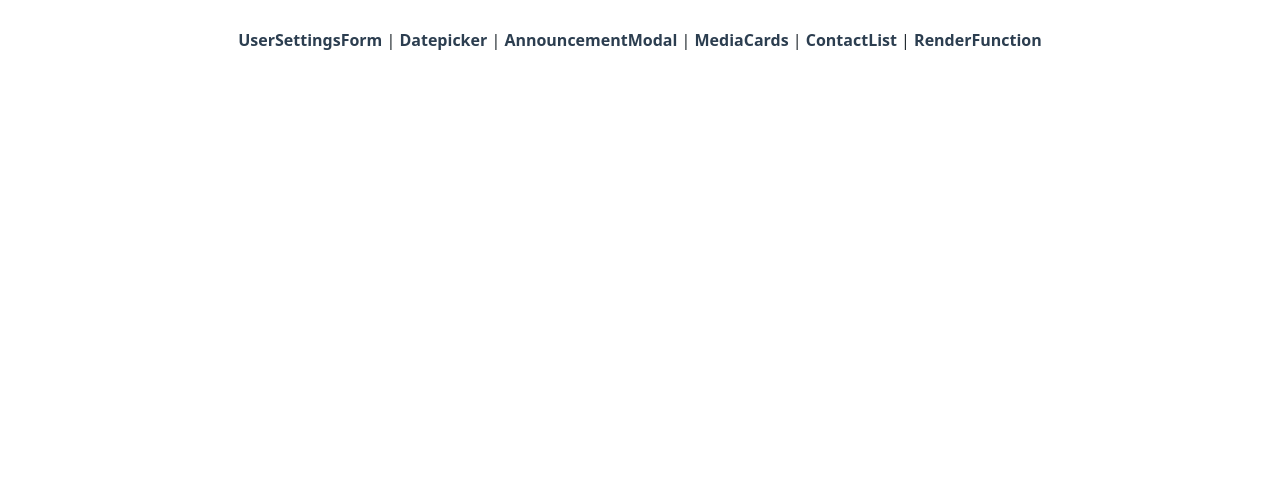
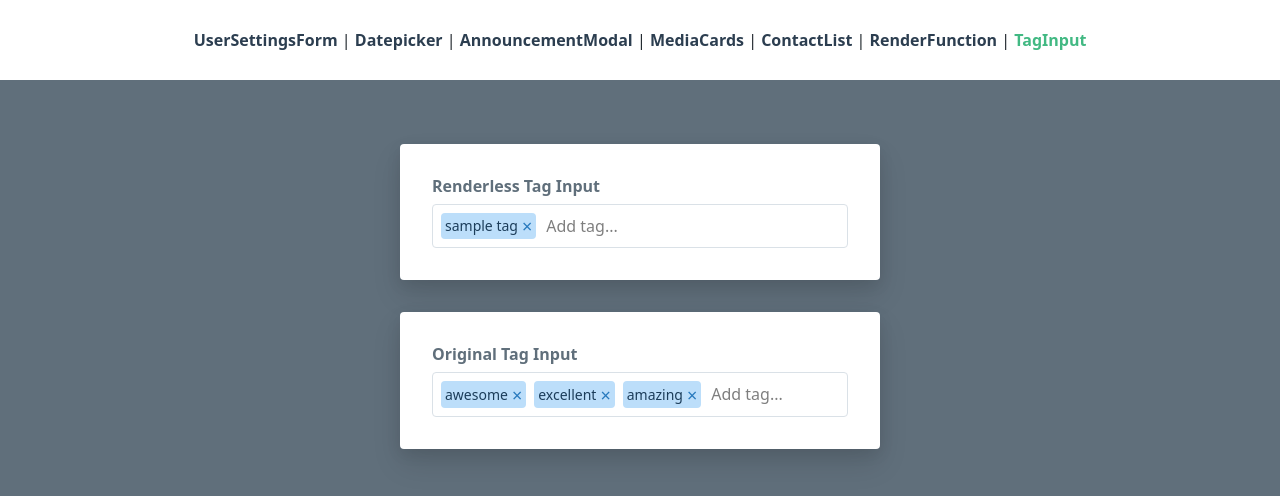
Before and after one commit to 124c4a11/AdvancedVueComponentDesign-Vue.js-, a Vue app: page /tag-input in a window 1280 px wide. Shown: the top 496 px of the page. Built offline with nearby package versions, Linux system fonts and the light colour scheme.

Commit message:
TagInput: getting started with renderless components

```diff
--- a/src/App.vue
+++ b/src/App.vue
@@ -6,7 +6,8 @@
       <router-link to="/announcement-modal">AnnouncementModal</router-link> |
       <router-link to="/media-cards">MediaCards</router-link> |
       <router-link to="/contact-list">ContactList</router-link> |
-      <router-link to="/render-function">RenderFunction</router-link>
+      <router-link to="/render-function">RenderFunction</router-link> |
+      <router-link to="/tag-input">TagInput</router-link>
     </div>
     <router-view/>
   </div>
--- /dev/null
+++ b/src/components/RenderlessTagInput.vue
@@ -0,0 +1,7 @@
+<script>
+export default {
+  render () {
+    return this.$scopedSlots.default({})
+  }
+}
+</script>
--- /dev/null
+++ b/src/components/TagInput.vue
@@ -0,0 +1,63 @@
+<template>
+  <div class="tag-input">
+    <span v-for="tag in tags" :key="tag" class="tag-input-tag">
+      <span>{{ tag }}</span>
+      <button type="button" class="tag-input-remove"
+        @click="removeTag(tag)"
+      >&times;</button>
+    </span>
+    <input class="tag-input-text" placeholder="Add tag..."
+      v-model="input"
+      @keydown.backspace="handleBackspace"
+      @keydown.enter.prevent="addTag"
+    >
+  </div>
+</template>
+
+<script>
+export default {
+  model: {
+    prop: 'tags',
+    event: 'update'
+  },
+
+  props: ['tags'],
+
+  data () {
+    return {
+      input: ''
+    }
+  },
+
+  computed: {
+    newTag () {
+      return this.input.trim()
+    }
+  },
+
+  methods: {
+    removeTag (tag) {
+      this.$emit('update', this.tags.filter((t) => t !== tag))
+    },
+
+    addTag () {
+      if (this.newTag.length === 0 || this.tags.includes(this.newTag)) {
+        return
+      }
+
+      this.$emit('update', [...this.tags, this.newTag])
+      this.clearInput()
+    },
+
+    clearInput () {
+      this.input = ''
+    },
+
+    handleBackspace (e) {
+      if (this.newTag.length === 0) {
+        this.$emit('update', this.tags.slice(0, -1))
+      }
+    }
+  }
+}
+</script>
--- a/src/router.js
+++ b/src/router.js
@@ -7,6 +7,7 @@ import AnnouncementModal from './views/AnnouncementModal.vue'
 import MediaCards from './views/MediaCards.vue'
 import ContactList from './views/ContactList.vue'
 import RenderFunc from './views/RenderFunc.vue'
+import TagInput from './views/TagInput.vue'
 
 Vue.use(Router)
 
@@ -43,6 +44,11 @@ export default new Router({
       path: '/render-function',
       name: 'render-funcion',
       component: RenderFunc
+    },
+    {
+      path: '/tag-input',
+      name: 'tag-input',
+      component: TagInput
     }
   ]
 })
--- /dev/null
+++ b/src/views/TagInput.vue
@@ -0,0 +1,39 @@
+<template>
+  <div id="app" class="min-h-screen bg-grey-darker p-8">
+    <div class="max-w-sm mx-auto card mt-8">
+      <label class="form-label mb-2">Renderless Tag Input</label>
+      <renderless-tag-input>
+        <div class="tag-input" slot-scope="{}">
+          <span class="tag-input-tag">
+            <span>sample tag</span>
+            <button type="button" class="tag-input-remove">&times;</button>
+          </span>
+          <input class="tag-input-text" placeholder="Add tag...">
+        </div>
+      </renderless-tag-input>
+    </div>
+
+    <div class="max-w-sm mx-auto card mt-8">
+      <label class="form-label mb-2">Original Tag Input</label>
+      <tag-input v-model="tags"></tag-input>
+    </div>
+  </div>
+</template>
+
+<script>
+import TagInput from '@/components/TagInput.vue'
+import RenderlessTagInput from '@/components/RenderlessTagInput.vue'
+
+export default {
+  components: {
+    TagInput,
+    RenderlessTagInput
+  },
+
+  data () {
+    return {
+      tags: ['awesome', 'excellent', 'amazing']
+    }
+  }
+}
+</script>
```
